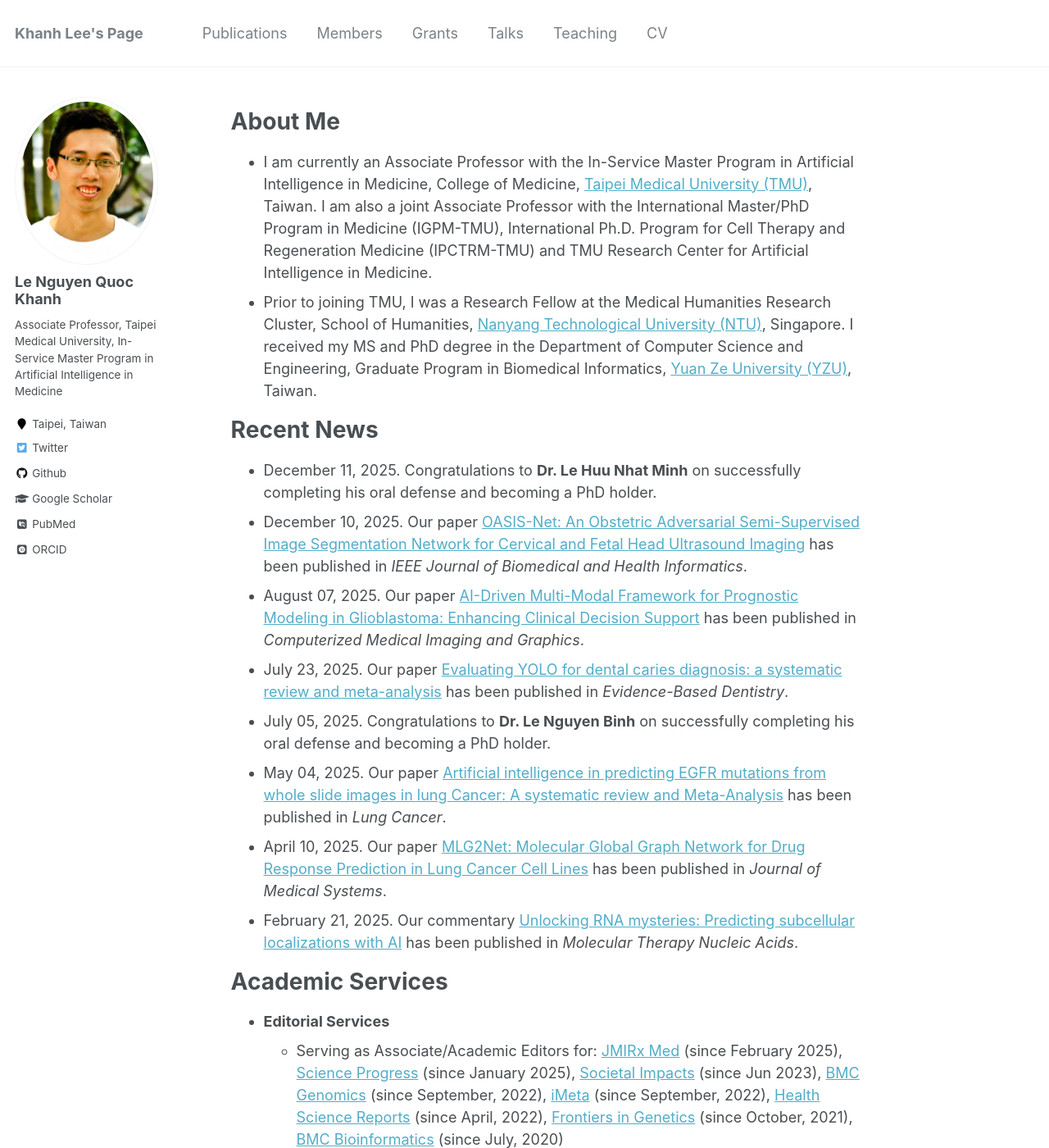
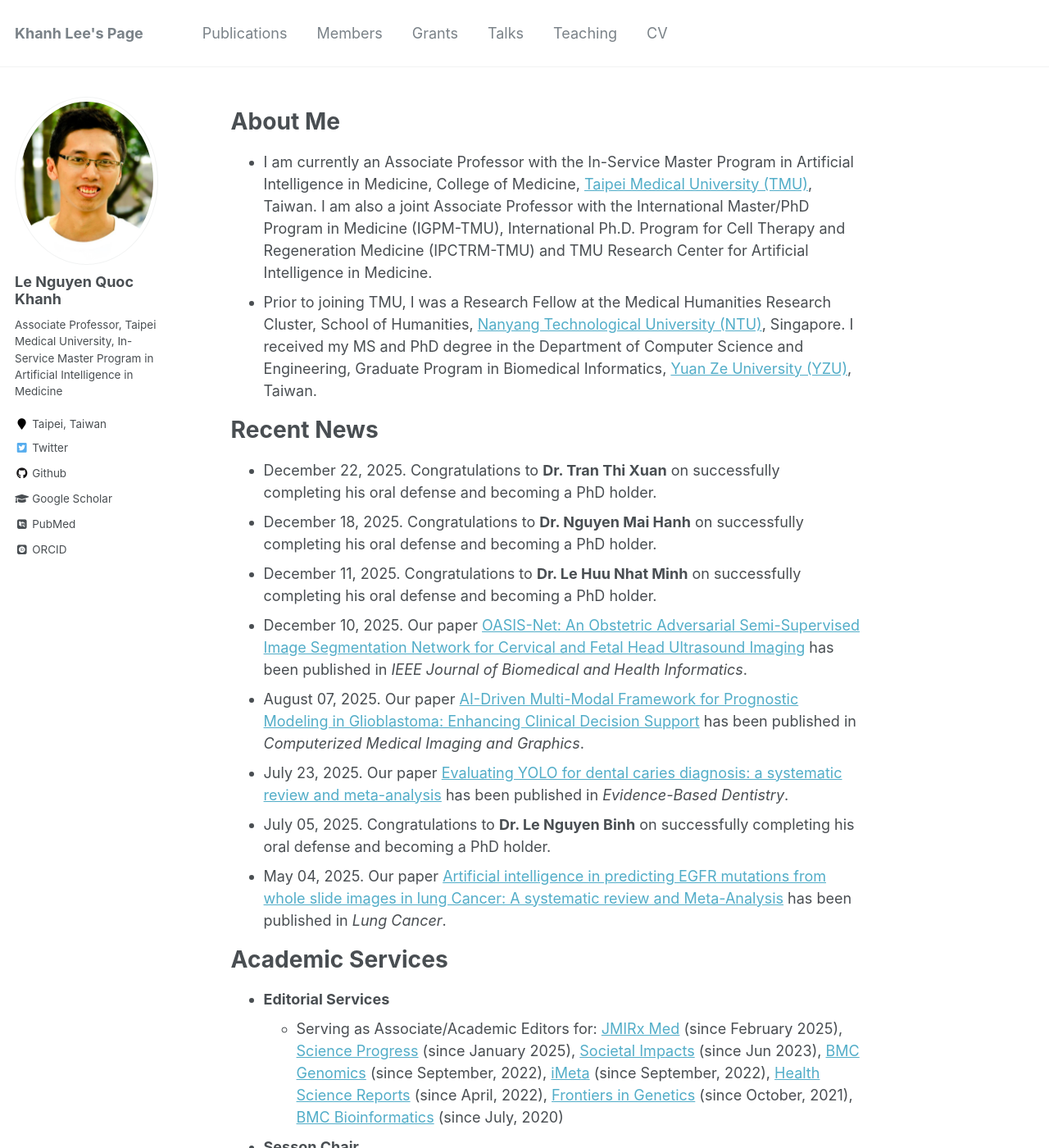
Before and after one commit to khanhlee/khanhlee.github.io, a Jekyll site: the page built from _pages/about.md, in a window 1280 px wide and 1400 px high. Shown: the whole window at 82% size. Built offline with Jekyll 4.4.1, drawn with Linux system fonts in a browser that asks for light colours; some web fonts are replaced.

Commit message:
Update about.md

```diff
--- a/_pages/about.md
+++ b/_pages/about.md
@@ -13,14 +13,14 @@ redirect_from:
 * Prior to joining TMU, I was a Research Fellow at the Medical Humanities Research Cluster, School of Humanities, [Nanyang Technological University (NTU)](http://www.ntu.edu.sg), Singapore. I received my MS and PhD degree in the Department of Computer Science and Engineering, Graduate Program in Biomedical Informatics, [Yuan Ze University (YZU)](https://www.yzu.edu.tw/), Taiwan.
 
 # Recent News
+* December 22, 2025. Congratulations to <b>Dr. Tran Thi Xuan</b> on successfully completing his oral defense and becoming a PhD holder.
+* December 18, 2025. Congratulations to <b>Dr. Nguyen Mai Hanh</b> on successfully completing his oral defense and becoming a PhD holder.
 * December 11, 2025. Congratulations to <b>Dr. Le Huu Nhat Minh</b> on successfully completing his oral defense and becoming a PhD holder.
 * December 10, 2025. Our paper [OASIS-Net: An Obstetric Adversarial Semi-Supervised Image Segmentation Network for Cervical and Fetal Head Ultrasound Imaging](https://doi.org/10.1109/JBHI.2025.3631102) has been published in <i>IEEE Journal of Biomedical and Health Informatics</i>.
 * August 07, 2025. Our paper [AI-Driven Multi-Modal Framework for Prognostic Modeling in Glioblastoma: Enhancing Clinical Decision Support](https://doi.org/10.1016/j.compmedimag.2025.102628) has been published in <i>Computerized Medical Imaging and Graphics</i>.
 * July 23, 2025. Our paper [Evaluating YOLO for dental caries diagnosis: a systematic review and meta-analysis](https://doi.org/10.1038/s41432-025-01180-1) has been published in <i>Evidence-Based Dentistry</i>.
 * July 05, 2025. Congratulations to <b>Dr. Le Nguyen Binh</b> on successfully completing his oral defense and becoming a PhD holder.
 * May 04, 2025. Our paper [Artificial intelligence in predicting EGFR mutations from whole slide images in lung Cancer: A systematic review and Meta-Analysis](https://doi.org/10.1016/j.lungcan.2025.108577) has been published in <i>Lung Cancer</i>.
-* April 10, 2025. Our paper [MLG2Net: Molecular Global Graph Network for Drug Response Prediction in Lung Cancer Cell Lines](https://doi.org/10.1007/s10916-025-02182-3) has been published in <i>Journal of Medical Systems</i>.
-* February 21, 2025. Our commentary [Unlocking RNA mysteries: Predicting subcellular localizations with AI](https://doi.org/10.1016/j.omtn.2025.102481) has been published in <i>Molecular Therapy Nucleic Acids</i>.
 
 # Academic Services
 * <b>Editorial Services</b>
```
